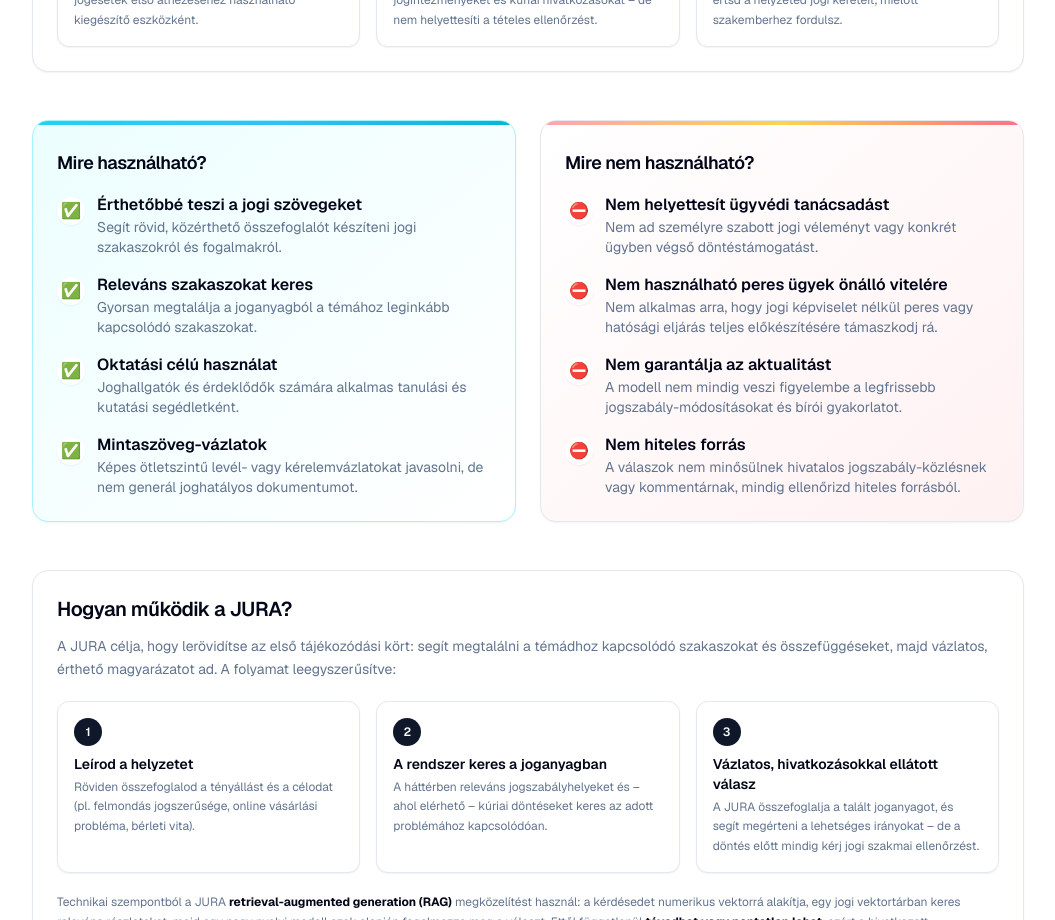
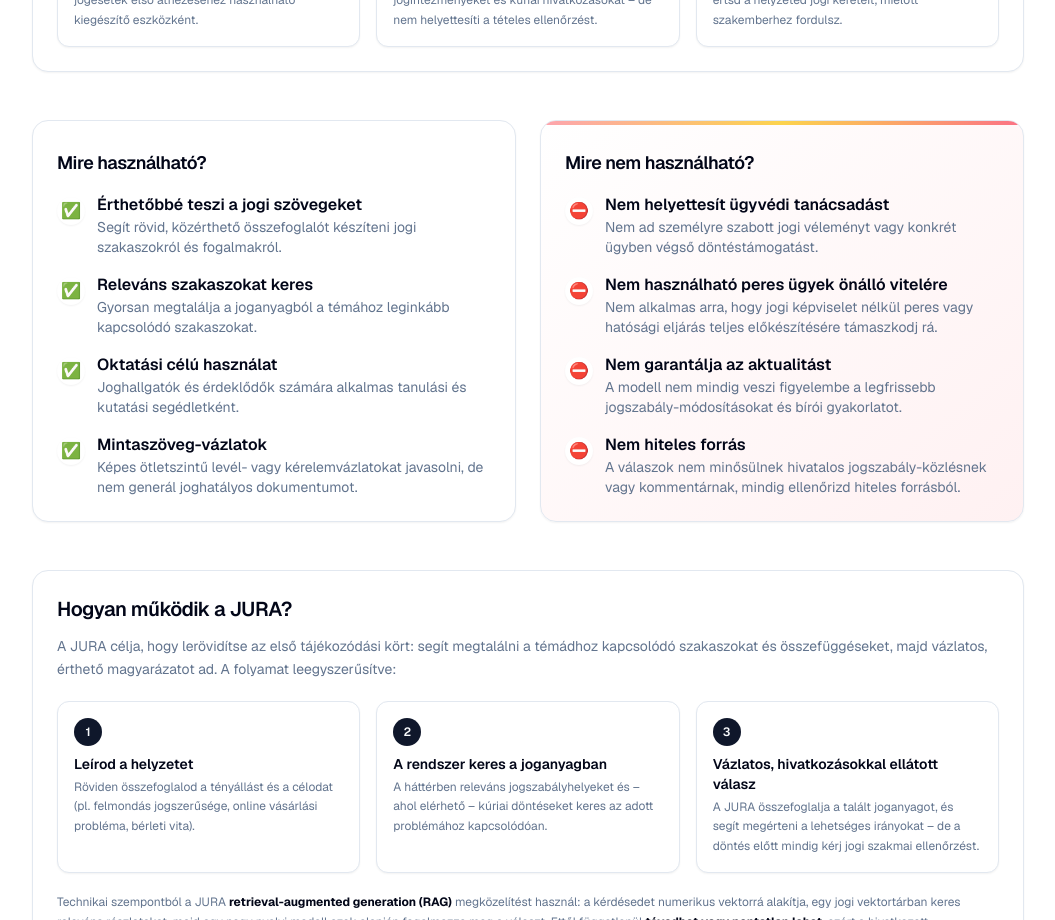
Before and after one commit to samuaat/jura-chat, a Next.js app: page / in a window 1280 px wide. Shown: the part 1220-2140 px from the top of the page, without its empty margins (112-1167 px from the left). Built offline with nearby package versions, Linux system fonts and the light colour scheme.

Commit message:
style: fix dark mode background color inconsistency and remove blue tints

```diff
--- a/app/globals.css
+++ b/app/globals.css
@@ -39,19 +39,21 @@
   }
 
   .dark {
-    --background: oklch(0.129 0.042 264.695);
+    --background: oklch(0.13 0.002 264.695);
+    /* Matches #131314 neutral look */
     --foreground: oklch(0.984 0.003 247.858);
-    --card: oklch(0.208 0.042 265.755);
+    --card: oklch(0.17 0.005 264.695);
+    /* Slightly lighter neutral for cards */
     --card-foreground: oklch(0.984 0.003 247.858);
-    --popover: oklch(0.208 0.042 265.755);
+    --popover: oklch(0.17 0.005 264.695);
     --popover-foreground: oklch(0.984 0.003 247.858);
     --primary: oklch(0.929 0.013 255.508);
     --primary-foreground: oklch(0.208 0.042 265.755);
-    --secondary: oklch(0.279 0.041 260.031);
+    --secondary: oklch(0.25 0.005 264.695);
     --secondary-foreground: oklch(0.984 0.003 247.858);
-    --muted: oklch(0.279 0.041 260.031);
+    --muted: oklch(0.25 0.005 264.695);
     --muted-foreground: oklch(0.704 0.04 256.788);
-    --accent: oklch(0.279 0.041 260.031);
+    --accent: oklch(0.25 0.005 264.695);
     --accent-foreground: oklch(0.984 0.003 247.858);
     --destructive: oklch(0.704 0.191 22.216);
     --border: oklch(1 0 0 / 10%);
--- a/app/page.tsx
+++ b/app/page.tsx
@@ -235,8 +235,8 @@
 
           {/* Feature cards */}
           <section className="grid gap-6 lg:grid-cols-2">
-            <div className="relative overflow-hidden rounded-2xl border border-cyan-200 dark:border-cyan-800/50 bg-gradient-to-br from-cyan-50 to-white dark:from-cyan-900/20 dark:to-neutral-800 p-6 shadow-sm transition hover:-translate-y-0.5 hover:shadow-md">
-              <div className="pointer-events-none absolute inset-x-0 top-0 h-1 bg-gradient-to-r from-cyan-400 via-sky-400 to-cyan-500" />
+            <div className="relative overflow-hidden rounded-2xl border border-[var(--border)] bg-[var(--card)] p-6 shadow-sm transition hover:-translate-y-0.5 hover:shadow-md">
+              <div className="pointer-events-none absolute inset-x-0 top-0 h-1 bg-[var(--primary)]/20" />
               <h2 className="mb-4 mt-1 text-lg font-semibold tracking-tight">
                 Mire használható?
               </h2>
```
